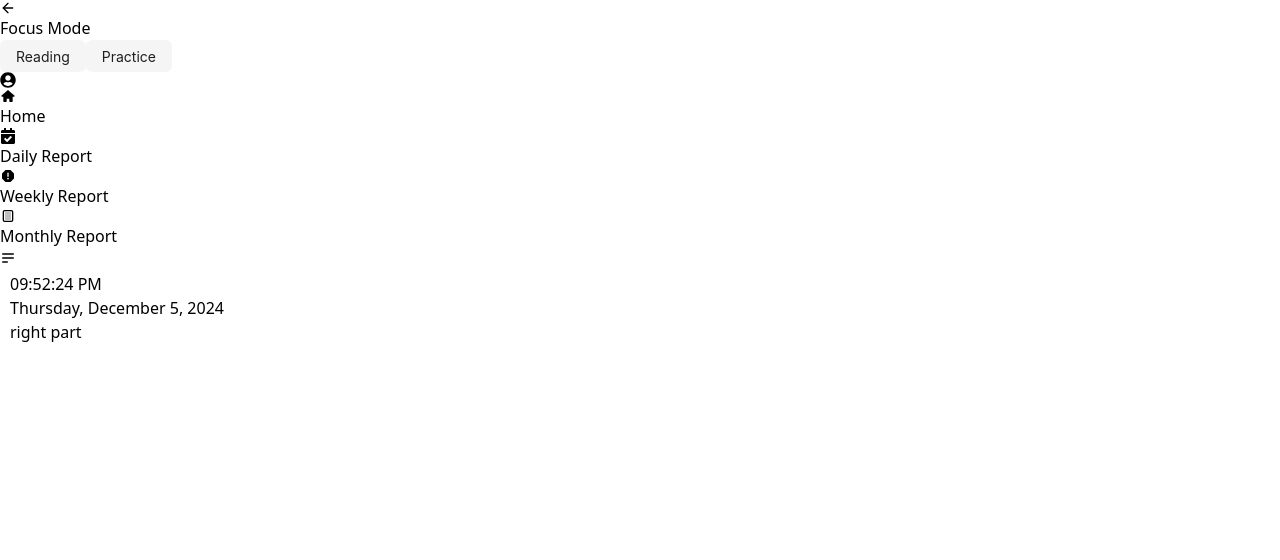
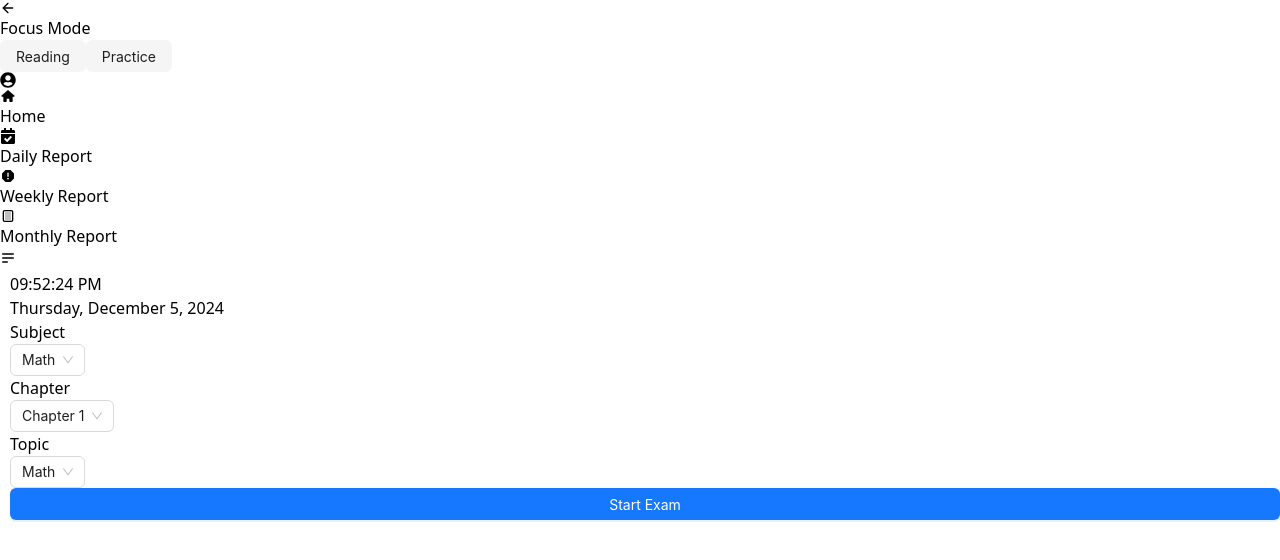
Before and after one commit to siam-26/focusmode-client, a React (Vite) app: page /practices in a window 1280 px wide. Shown: the top 560 px of the page. Built offline with nearby package versions, Linux system fonts and the light colour scheme.

Commit message:
practices

```diff
--- a/src/Pages/Home/Home.jsx
+++ b/src/Pages/Home/Home.jsx
@@ -23,7 +23,7 @@ const Home = () => {
           <Timer />
         </div>
       </div>
-      <div className="flex justify-center conter-center bg-white w-1/2 rounded-lg">
+      <div className="flex justify-center content-center bg-white w-1/2 rounded-lg">
         <div className=" w-4/5 bg-green-500">
           {/* for subject select */}
           <div>
--- a/src/Pages/Home/Practice/Practices.jsx
+++ b/src/Pages/Home/Practice/Practices.jsx
@@ -1,14 +1,157 @@
 import React from 'react';
 import DateTimeDisplay from '../DateAndTimer/DateTimeDisplay/DateTimeDisplay';
+import { Button, Select } from 'antd';
+import { Link } from 'react-router-dom';
 
 const Practices = () => {
+
+    const handleSubjectChange = (value) => {
+        console.log(`selected ${value}`);
+    };
+
+    const handleChapterChange = (value) => {
+        console.log(`selected ${value}`);
+    };
+
+    const handleTopicChange = (value) => {
+        console.log(`selected ${value}`);
+    };
     return (
         <div className="flex gap-4">
-      <div className="bg-white w-1/2 rounded-lg">
-          <DateTimeDisplay />
-      </div>
-      <div className="bg-blue-500 w-1/2">right part</div>
-    </div>
+            <div className="h-[130px] bg-white w-1/2 rounded-lg">
+                <DateTimeDisplay />
+            </div>
+            <div className="w-1/2">
+                <div className="flex justify-center content-center bg-white rounded-lg py-10">
+                    <div className="flex flex-col gap-y-3 w-4/5">
+                        {/* for subject select */}
+                        <div className='flex flex-col gap-2'>
+                            <p className='font-semibold'>Subject</p>
+                            <Select
+                                className='w-full'
+                                defaultValue="Math"
+                                onChange={handleSubjectChange}
+                                options={[
+                                    {
+                                        label: <span>manager</span>,
+                                        title: 'manager',
+                                        options: [
+                                            {
+                                                label: <span>Jack</span>,
+                                                value: 'Jack',
+                                            },
+                                            {
+                                                label: <span>Lucy</span>,
+                                                value: 'Lucy',
+                                            },
+                                        ],
+                                    },
+                                    {
+                                        label: <span>engineer</span>,
+                                        title: 'engineer',
+                                        options: [
+                                            {
+                                                label: <span>Chloe</span>,
+                                                value: 'Chloe',
+                                            },
+                                            {
+                                                label: <span>Lucas</span>,
+                                                value: 'Lucas',
+                                            },
+                                        ],
+                                    },
+                                ]}
+                            />
+                        </div>
+                        {/* for Chapter select */}
+                        <div className='flex flex-col gap-2'>
+                            <p className='font-semibold'>Chapter</p>
+                            <Select
+                                className='w-full'
+                                defaultValue="Chapter 1"
+                                onChange={handleChapterChange}
+                                options={[
+                                    {
+
+                                        options: [
+                                            {
+                                                label: <span>Jack</span>,
+                                                value: 'Jack',
+                                            },
+                                            {
+                                                label: <span>Lucy</span>,
+                                                value: 'Lucy',
+                                            },
+                                        ],
+                                    },
+                                    {
+
+                                        options: [
+                                            {
+                                                label: <span>Chloe</span>,
+                                                value: 'Chloe',
+                                            },
+                                            {
+                                                label: <span>Lucas</span>,
+                                                value: 'Lucas',
+                                            },
+                                        ],
+                                    },
+                                ]}
+                            />
+                        </div>
+
+                        {/* for Topic select */}
+                        <div className='flex flex-col gap-2'>
+                            <p className='font-semibold'>Topic</p>
+                            <Select
+                                className='w-full'
+                                defaultValue="Math"
+                                onChange={handleTopicChange}
+                                options={[
+                                    {
+                                        label: <span>manager</span>,
+                                        title: 'manager',
+                                        options: [
+                                            {
+                                                label: <span>Jack</span>,
+                                                value: 'Jack',
+                                            },
+                                            {
+                                                label: <span>Lucy</span>,
+                                                value: 'Lucy',
+                                            },
+                                        ],
+                                    },
+                                    {
+                                        label: <span>engineer</span>,
+                                        title: 'engineer',
+                                        options: [
+                                            {
+                                                label: <span>Chloe</span>,
+                                                value: 'Chloe',
+                                            },
+                                            {
+                                                label: <span>Lucas</span>,
+                                                value: 'Lucas',
+                                            },
+                                        ],
+                                    },
+                                ]}
+                            />
+                        </div>
+
+                        <div className='py-8'>
+                            <Link to='/questions'>
+                                <Button className="font-semibold p-6" type="primary" block>
+                                    Start Exam
+                                </Button>
+                            </Link>
+                        </div>
+                    </div>
+                </div>
+            </div>
+        </div>
     );
 }
 
```
